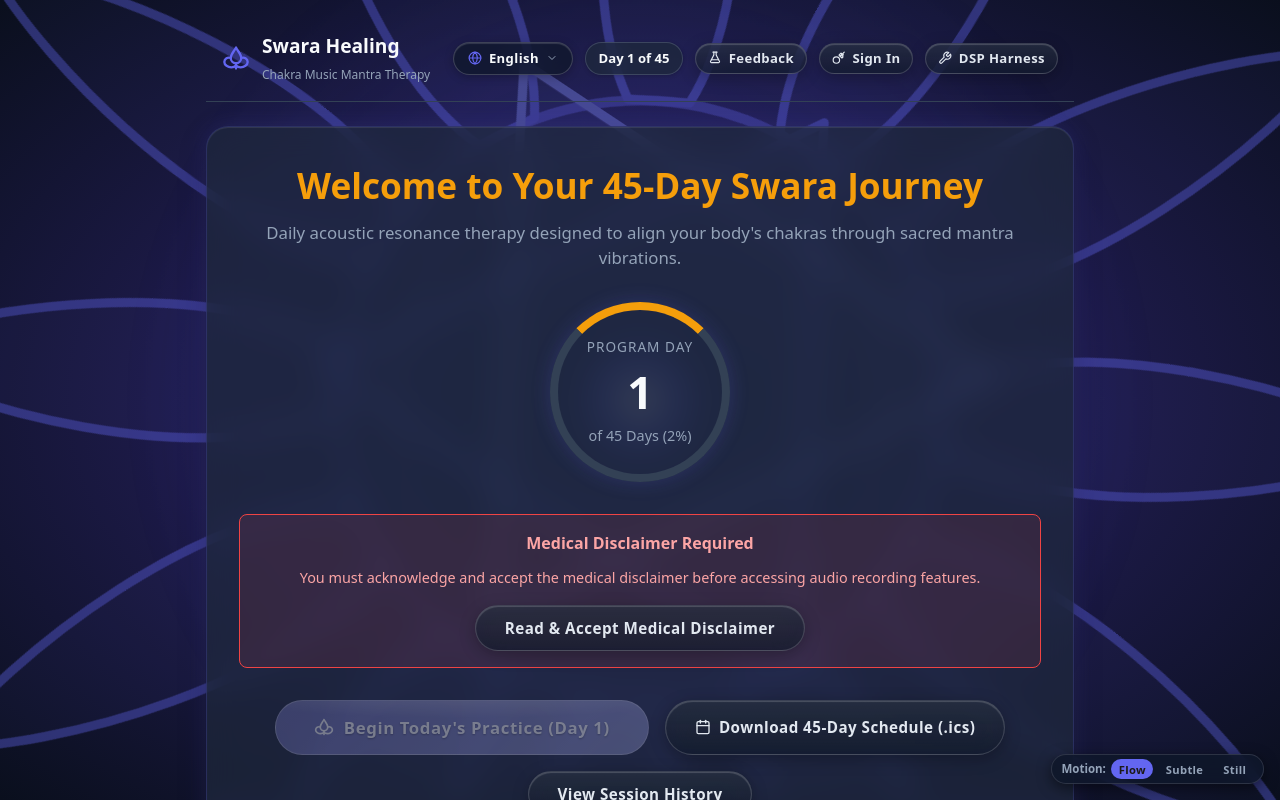
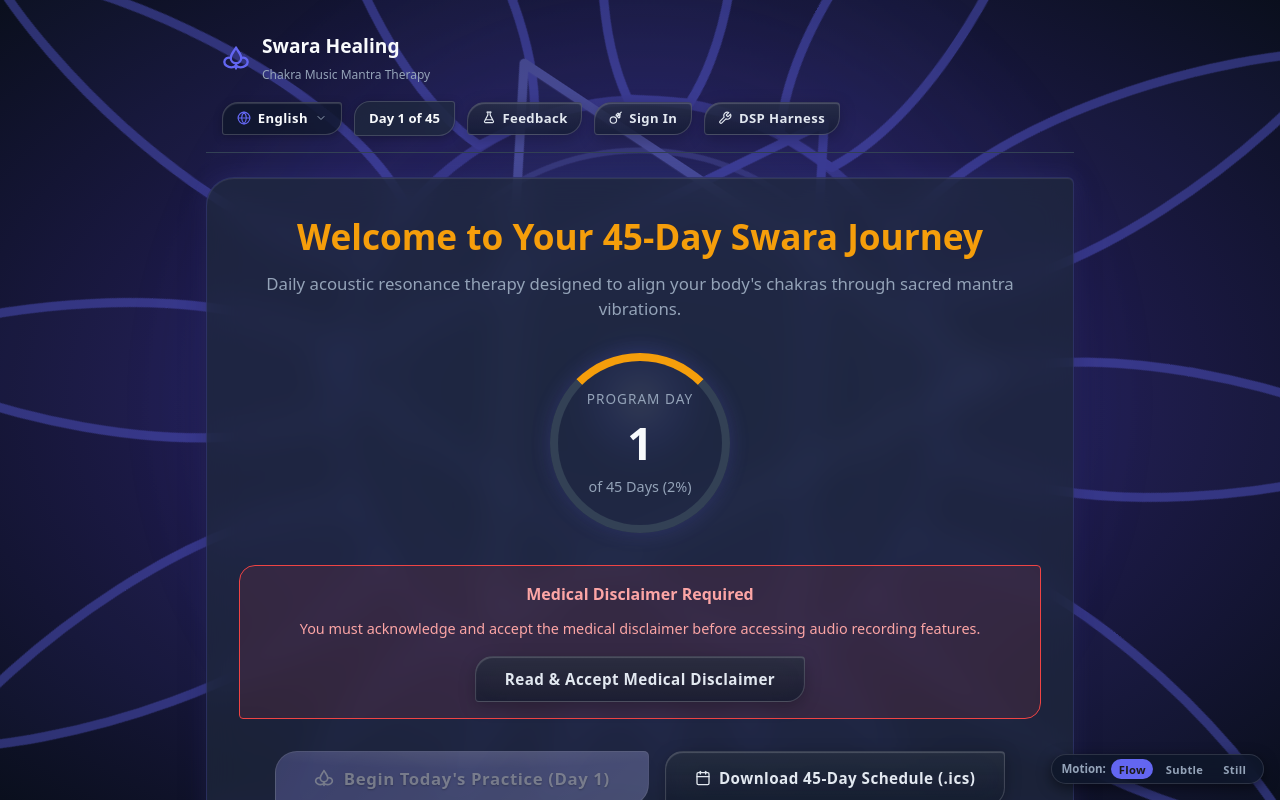
Before and after one commit to frag2win/music-mantra, a React (Vite) app: page /#welcome in a window 1280 px wide. Shown: the top 800 px of the page. Built offline with nearby package versions, Linux system fonts and the light colour scheme.

Commit message:
feat(ui): implement Lotus Petal silhouette design system with asymmetrical organic leaf curves and tabs

```diff
--- a/src/App.tsx
+++ b/src/App.tsx
@@ -123,14 +123,14 @@ export const App: React.FC = () => {
           <div
             style={{
               background: 'rgba(30, 41, 59, 0.75)',
-              padding: '0.35rem 0.8rem',
-              borderRadius: '9999px',
+              padding: '0.42rem 0.9rem',
+              borderRadius: '16px 3px 16px 3px',
               fontSize: '0.82rem',
               fontWeight: 600,
-              border: '1px solid rgba(148, 163, 184, 0.25)',
+              border: '1px solid rgba(255, 255, 255, 0.16)',
               color: 'var(--text-primary)',
-              backdropFilter: 'blur(8px)',
-              boxShadow: '0 1px 4px rgba(0, 0, 0, 0.2)',
+              backdropFilter: 'blur(12px)',
+              boxShadow: '0 2px 8px rgba(0, 0, 0, 0.25)',
             }}
           >
             {t('app.dayProgress', { day: context.activeDay })}
@@ -138,7 +138,7 @@ export const App: React.FC = () => {
 
           <button
             className="btn-secondary"
-            style={{ fontSize: '0.82rem', padding: '0.35rem 0.75rem', borderRadius: '9999px', display: 'inline-flex', alignItems: 'center' }}
+            style={{ fontSize: '0.82rem', padding: '0.42rem 0.85rem', display: 'inline-flex', alignItems: 'center' }}
             onClick={() => setShowBetaModal(true)}
             title="Inspect device diagnostics and submit beta feedback"
           >
@@ -147,7 +147,7 @@ export const App: React.FC = () => {
 
           <button
             className="btn-secondary"
-            style={{ fontSize: '0.82rem', padding: '0.35rem 0.75rem', borderRadius: '9999px', display: 'inline-flex', alignItems: 'center' }}
+            style={{ fontSize: '0.82rem', padding: '0.42rem 0.85rem', display: 'inline-flex', alignItems: 'center' }}
             onClick={() => setShowAuthModal(true)}
           >
             {isAuthenticated ? (
@@ -163,7 +163,7 @@ export const App: React.FC = () => {
 
           <button
             className="btn-secondary"
-            style={{ fontSize: '0.82rem', padding: '0.35rem 0.75rem', borderRadius: '9999px', display: 'inline-flex', alignItems: 'center' }}
+            style={{ fontSize: '0.82rem', padding: '0.42rem 0.85rem', display: 'inline-flex', alignItems: 'center' }}
             onClick={() => setShowHarness(!showHarness)}
           >
             {showHarness ? (
--- a/src/components/Welcome.tsx
+++ b/src/components/Welcome.tsx
@@ -72,7 +72,7 @@ export const Welcome: React.FC<WelcomeProps> = ({
 
       <div style={{ marginBottom: '2rem' }}>
         {!disclaimerAccepted ? (
-          <div style={{ background: 'rgba(239, 68, 68, 0.1)', border: '1px solid var(--danger)', padding: '1rem', borderRadius: '8px', color: '#fca5a5' }}>
+          <div style={{ background: 'rgba(239, 68, 68, 0.1)', border: '1px solid var(--danger)', padding: '1rem', borderRadius: '16px 4px 16px 4px', color: '#fca5a5' }}>
             <p style={{ marginBottom: '0.75rem', fontWeight: 600 }}>Medical Disclaimer Required</p>
             <p style={{ fontSize: '0.9rem', marginBottom: '1rem' }}>
               You must acknowledge and accept the medical disclaimer before accessing audio recording features.
@@ -82,7 +82,7 @@ export const Welcome: React.FC<WelcomeProps> = ({
             </button>
           </div>
         ) : (
-          <div style={{ background: 'rgba(34, 197, 94, 0.1)', border: '1px solid var(--success)', padding: '0.75rem', borderRadius: '8px', color: '#86efac', fontSize: '0.9rem', display: 'flex', alignItems: 'center', gap: '0.4rem' }}>
+          <div style={{ background: 'rgba(34, 197, 94, 0.1)', border: '1px solid var(--success)', padding: '0.75rem 1.25rem', borderRadius: '16px 4px 16px 4px', color: '#86efac', fontSize: '0.9rem', display: 'flex', alignItems: 'center', gap: '0.5rem', justifyContent: 'center' }}>
             <CheckCircleIcon size={16} />
             <span>Medical Disclaimer Accepted</span>
           </div>
--- a/src/i18n/I18nContext.tsx
+++ b/src/i18n/I18nContext.tsx
@@ -138,7 +138,7 @@ export const LanguageSwitcher: React.FC<{ className?: string }> = ({ className }
           gap: '0.45rem',
           background: isOpen ? 'rgba(30, 41, 59, 0.9)' : 'rgba(15, 23, 42, 0.75)',
           padding: '0.42rem 0.85rem',
-          borderRadius: '9999px',
+          borderRadius: '16px 3px 16px 3px',
           border: '1px solid rgba(255, 255, 255, 0.18)',
           color: 'var(--text-primary)',
           fontSize: '0.82rem',
@@ -173,7 +173,7 @@ export const LanguageSwitcher: React.FC<{ className?: string }> = ({ className }
             minWidth: '160px',
             background: 'rgba(15, 23, 42, 0.9)',
             border: '1px solid rgba(255, 255, 255, 0.16)',
-            borderRadius: '16px',
+            borderRadius: '20px 4px 20px 4px',
             boxShadow: '0 12px 36px -4px rgba(0, 0, 0, 0.6), 0 0 20px var(--chakra-theme-accent-soft, rgba(245, 158, 11, 0.15))',
             backdropFilter: 'blur(20px)',
             padding: '0.45rem',
@@ -201,7 +201,7 @@ export const LanguageSwitcher: React.FC<{ className?: string }> = ({ className }
                   alignItems: 'center',
                   justifyContent: 'space-between',
                   padding: '0.5rem 0.85rem',
-                  borderRadius: '9999px',
+                  borderRadius: '14px 3px 14px 3px',
                   border: 'none',
                   background: isSelected ? 'var(--chakra-theme-accent-soft, rgba(245, 158, 11, 0.2))' : 'transparent',
                   color: isSelected ? 'var(--chakra-theme-accent, #f59e0b)' : 'var(--text-primary)',
--- a/src/index.css
+++ b/src/index.css
@@ -137,19 +137,19 @@ body {
 }
 
 /* ==========================================================================
-   Calm, Spiritually Divine Button, Selector, and Form Systems
-   Designed for Acoustic Sound Therapy and Chakra Healing Sanctuary
+   Lotus Petal Silhouette Design System (Unique Sacred Asymmetrical Geometry)
+   Asymmetrical organic leaf curves with opposing soft & pointed corners
    ========================================================================== */
 
 button {
   font-family: inherit;
   font-size: 0.95rem;
   font-weight: 600;
-  border-radius: 9999px;
+  border-radius: 20px 4px 20px 4px;
   border: 1px solid transparent;
   padding: 0.8rem 1.8rem;
   cursor: pointer;
-  transition: all 0.35s cubic-bezier(0.16, 1, 0.3, 1);
+  transition: all 0.35s cubic-bezier(0.16, 1, 0.3, 1), border-radius 0.4s cubic-bezier(0.16, 1, 0.3, 1);
   display: inline-flex;
   align-items: center;
   justify-content: center;
@@ -169,7 +169,7 @@ button:disabled {
   filter: grayscale(0.5);
 }
 
-/* Sacred Action Surface (Primary Treatment Gateway) */
+/* Sacred Lotus Petal Action Surface (Primary Treatment Gateway) */
 .btn-primary {
   background:
     radial-gradient(ellipse 110% 80% at 50% -20%, rgba(255, 255, 255, 0.36) 0%, rgba(255, 255, 255, 0) 65%),
@@ -177,7 +177,7 @@ button:disabled {
   color: #ffffff;
   text-shadow: 0 1px 2px rgba(0, 0, 0, 0.35);
   border: 1px solid rgba(255, 255, 255, 0.32);
-  border-radius: 9999px;
+  border-radius: 22px 5px 22px 5px;
   padding: 0.85rem 2.2rem;
   box-shadow:
     0 4px 20px -2px var(--chakra-theme-accent-soft, rgba(245, 158, 11, 0.35)),
@@ -189,6 +189,7 @@ button:disabled {
 }
 
 .btn-primary:hover:not(:disabled) {
+  border-radius: 5px 22px 5px 22px;
   transform: translateY(-2px) scale(1.015);
   box-shadow:
     0 8px 32px -2px var(--chakra-theme-accent-soft, rgba(245, 158, 11, 0.5)),
@@ -206,14 +207,14 @@ button:disabled {
   filter: brightness(0.97);
 }
 
-/* Contemplative Sacred River Stone (Secondary Pill Button) */
+/* Contemplative Sacred Lotus Leaf (Secondary Tab & Button) */
 .btn-secondary {
   background:
     linear-gradient(180deg, rgba(255, 255, 255, 0.08) 0%, rgba(255, 255, 255, 0.01) 100%),
     rgba(15, 23, 42, 0.72);
   color: #e2e8f0;
   border: 1px solid rgba(255, 255, 255, 0.16);
-  border-radius: 9999px;
+  border-radius: 18px 4px 18px 4px;
   padding: 0.75rem 1.8rem;
   letter-spacing: 0.03em;
   font-weight: 550;
@@ -225,6 +226,7 @@ button:disabled {
 }
 
 .btn-secondary:hover:not(:disabled) {
+  border-radius: 4px 18px 4px 18px;
   background:
     linear-gradient(180deg, rgba(255, 255, 255, 0.14) 0%, rgba(255, 255, 255, 0.03) 100%),
     rgba(30, 41, 59, 0.85);
@@ -248,16 +250,17 @@ button:disabled {
     linear-gradient(135deg, #ef4444 0%, #b91c1c 100%);
   color: #ffffff;
   border: 1px solid rgba(255, 255, 255, 0.25);
-  border-radius: 9999px;
+  border-radius: 18px 4px 18px 4px;
   box-shadow: 0 4px 16px rgba(239, 68, 68, 0.35), inset 0 1px 1px rgba(255, 255, 255, 0.4);
 }
 
 .btn-danger:hover:not(:disabled) {
+  border-radius: 4px 18px 4px 18px;
   transform: translateY(-2px) scale(1.015);
   box-shadow: 0 8px 24px rgba(239, 68, 68, 0.5), inset 0 1.5px 2px rgba(255, 255, 255, 0.55);
 }
 
-/* Sacred Navigation Amulet */
+/* Lotus Navigation Amulet */
 .btn-back {
   display: inline-flex;
   align-items: center;
@@ -268,18 +271,19 @@ button:disabled {
   border: 1px solid rgba(255, 255, 255, 0.18);
   color: #cbd5e1;
   padding: 0.45rem 1.05rem;
-  border-radius: 9999px;
+  border-radius: 16px 3px 16px 3px;
   font-size: 0.85rem;
   font-weight: 550;
   letter-spacing: 0.025em;
   cursor: pointer;
-  transition: all 0.3s cubic-bezier(0.16, 1, 0.3, 1);
+  transition: all 0.3s cubic-bezier(0.16, 1, 0.3, 1), border-radius 0.35s cubic-bezier(0.16, 1, 0.3, 1);
   box-shadow: 0 2px 10px rgba(0, 0, 0, 0.25), inset 0 1px 1px rgba(255, 255, 255, 0.15);
   backdrop-filter: blur(16px);
   -webkit-backdrop-filter: blur(16px);
 }
 
 .btn-back:hover {
+  border-radius: 3px 16px 3px 16px;
   background:
     linear-gradient(180deg, rgba(255, 255, 255, 0.14) 0%, rgba(255, 255, 255, 0.04) 100%),
     rgba(30, 41, 59, 0.85);
@@ -300,7 +304,7 @@ button:disabled {
   transform: translateX(-2px);
 }
 
-/* Floating Sacred Form Controls: Dropdowns & Selects */
+/* Floating Lotus Leaf Form Controls: Dropdowns & Selects */
 select, .custom-select {
   appearance: none;
   -webkit-appearance: none;
@@ -311,20 +315,21 @@ select, .custom-select {
   background-position: right 0.95rem center;
   background-size: 14px;
   border: 1px solid rgba(255, 255, 255, 0.18);
-  border-radius: 9999px;
+  border-radius: 18px 4px 18px 4px;
   padding: 0.6rem 2.5rem 0.6rem 1.15rem;
   color: #f8fafc;
   font-family: inherit;
   font-size: 0.88rem;
   font-weight: 550;
   cursor: pointer;
-  transition: all 0.3s cubic-bezier(0.16, 1, 0.3, 1);
+  transition: all 0.3s cubic-bezier(0.16, 1, 0.3, 1), border-radius 0.35s cubic-bezier(0.16, 1, 0.3, 1);
   backdrop-filter: blur(16px);
   -webkit-backdrop-filter: blur(16px);
   box-shadow: 0 2px 10px rgba(0, 0, 0, 0.25), inset 0 1px 1px rgba(255, 255, 255, 0.15);
 }
 
 select:hover, .custom-select:hover {
+  border-radius: 4px 18px 4px 18px;
   border-color: var(--chakra-theme-accent, rgba(255, 255, 255, 0.4));
   background-color: rgba(30, 41, 59, 0.9);
   box-shadow: 0 4px 16px rgba(0, 0, 0, 0.3), 0 0 14px var(--chakra-theme-accent-soft, rgba(255, 255, 255, 0.12));
@@ -342,7 +347,7 @@ select option {
   padding: 0.6rem;
 }
 
-/* Sacred Swara Singing Stones (Pitch / Note Selection Chips) */
+/* Sacred Swara Singing Stones (Pitch / Note Selection Chips with Lotus Petal Silhouette) */
 .pitch-option-chip {
   position: relative;
   display: flex;
@@ -350,14 +355,14 @@ select option {
   align-items: center;
   justify-content: center;
   padding: 0.8rem 0.5rem;
-  border-radius: 18px;
+  border-radius: 16px 3px 16px 3px;
   border: 1px solid rgba(255, 255, 255, 0.14);
   background:
     linear-gradient(180deg, rgba(255, 255, 255, 0.06) 0%, rgba(255, 255, 255, 0.01) 100%),
     rgba(15, 23, 42, 0.72);
   color: var(--text-primary);
   cursor: pointer;
-  transition: all 0.3s cubic-bezier(0.16, 1, 0.3, 1);
+  transition: all 0.3s cubic-bezier(0.16, 1, 0.3, 1), border-radius 0.35s cubic-bezier(0.16, 1, 0.3, 1);
   backdrop-filter: blur(16px);
   -webkit-backdrop-filter: blur(16px);
   user-select: none;
@@ -365,6 +370,7 @@ select option {
 }
 
 .pitch-option-chip:hover {
+  border-radius: 3px 16px 3px 16px;
   border-color: rgba(255, 255, 255, 0.35);
   background:
     linear-gradient(180deg, rgba(255, 255, 255, 0.12) 0%, rgba(255, 255, 255, 0.03) 100%),
@@ -376,6 +382,7 @@ select option {
 }
 
 .pitch-option-chip.selected {
+  border-radius: 18px 4px 18px 4px;
   background:
     radial-gradient(ellipse at 50% 0%, rgba(255, 255, 255, 0.25) 0%, transparent 70%),
     linear-gradient(135deg, var(--chakra-theme-accent-soft, rgba(245, 158, 11, 0.25)) 0%, rgba(15, 23, 42, 0.9) 100%);
@@ -435,8 +442,8 @@ select option {
   width: 48px;
   height: 26px;
   background-color: rgba(15, 23, 42, 0.85);
-  border-radius: 9999px;
-  transition: all 0.3s cubic-bezier(0.16, 1, 0.3, 1);
+  border-radius: 16px 4px 16px 4px;
+  transition: all 0.3s cubic-bezier(0.16, 1, 0.3, 1), border-radius 0.35s cubic-bezier(0.16, 1, 0.3, 1);
   border: 1px solid rgba(255, 255, 255, 0.2);
   box-shadow: inset 0 2px 4px rgba(0, 0, 0, 0.4);
   backdrop-filter: blur(12px);
@@ -445,32 +452,79 @@ select option {
 .toggle-slider:before {
   content: "";
   position: absolute;
-  height: 20px;
-  width: 20px;
-  left: 2px;
-  bottom: 2px;
+  height: 18px;
+  width: 18px;
+  left: 3px;
+  bottom: 3px;
   background: linear-gradient(180deg, #ffffff 0%, #cbd5e1 100%);
-  border-radius: 50%;
-  transition: all 0.3s cubic-bezier(0.16, 1, 0.3, 1);
+  border-radius: 12px 3px 12px 3px;
+  transition: all 0.3s cubic-bezier(0.16, 1, 0.3, 1), border-radius 0.35s cubic-bezier(0.16, 1, 0.3, 1);
   box-shadow: 0 2px 6px rgba(0, 0, 0, 0.4), inset 0 1px 1px rgba(255, 255, 255, 0.8);
 }
 
 .toggle-switch input:checked + .toggle-slider {
   background: linear-gradient(135deg, var(--chakra-theme-accent, #f59e0b) 0%, var(--chakra-theme-secondary, #d97706) 100%);
   border-color: rgba(255, 255, 255, 0.4);
+  border-radius: 4px 16px 4px 16px;
   box-shadow: 0 0 18px var(--chakra-theme-accent-soft, rgba(245, 158, 11, 0.4)), inset 0 1px 1px rgba(255, 255, 255, 0.4);
 }
 
 .toggle-switch input:checked + .toggle-slider:before {
   transform: translateX(22px);
+  border-radius: 3px 12px 3px 12px;
   background: #ffffff;
   box-shadow: 0 2px 8px rgba(0, 0, 0, 0.3), 0 0 12px rgba(255, 255, 255, 0.7);
 }
 
+/* Dedicated Lotus Petal Tab System */
+.lotus-tab-bar {
+  display: flex;
+  gap: 0.65rem;
+  align-items: center;
+  background: rgba(15, 23, 42, 0.75);
+  padding: 0.4rem;
+  border-radius: 20px 4px 20px 4px;
+  border: 1px solid rgba(255, 255, 255, 0.12);
+  backdrop-filter: blur(16px);
+}
 
+.lotus-tab {
+  position: relative;
+  display: inline-flex;
+  align-items: center;
+  justify-content: center;
+  gap: 0.5rem;
+  padding: 0.65rem 1.4rem;
+  border-radius: 16px 3px 16px 3px;
+  border: 1px solid transparent;
+  background: transparent;
+  color: var(--text-secondary);
+  font-size: 0.88rem;
+  font-weight: 550;
+  cursor: pointer;
+  transition: all 0.3s cubic-bezier(0.16, 1, 0.3, 1), border-radius 0.35s cubic-bezier(0.16, 1, 0.3, 1);
+}
+
+.lotus-tab:hover {
+  border-radius: 3px 16px 3px 16px;
+  color: #ffffff;
+  background: rgba(255, 255, 255, 0.08);
+}
+
+.lotus-tab.active {
+  border-radius: 18px 4px 18px 4px;
+  background:
+    radial-gradient(ellipse at 50% 0%, rgba(255, 255, 255, 0.28) 0%, transparent 70%),
+    linear-gradient(135deg, var(--chakra-theme-accent-soft, rgba(245, 158, 11, 0.25)) 0%, rgba(15, 23, 42, 0.85) 100%);
+  border-color: var(--chakra-theme-accent, #f59e0b);
+  color: #ffffff;
+  box-shadow: 0 0 20px var(--chakra-theme-accent-soft, rgba(245, 158, 11, 0.3)), inset 0 1px 1px rgba(255, 255, 255, 0.4);
+}
+
+/* Lotus Sanctuary Cards & Tablets */
 .card {
   background-color: var(--chakra-theme-card-bg, rgba(30, 41, 59, 0.75));
-  border-radius: 22px;
+  border-radius: 28px 6px 28px 6px;
   padding: 1.75rem;
   border: 1px solid var(--chakra-theme-card-border, rgba(255, 255, 255, 0.12));
   box-shadow:
@@ -497,7 +551,7 @@ select option {
 
 .modal-content {
   background-color: var(--chakra-theme-card-bg, rgba(20, 28, 48, 0.95));
-  border-radius: 24px;
+  border-radius: 28px 6px 28px 6px;
   max-width: 550px;
   width: 100%;
   padding: 2rem;
```
Also changed, not shown: src/components/ConditionMenu.tsx (+7 -7 lines).
